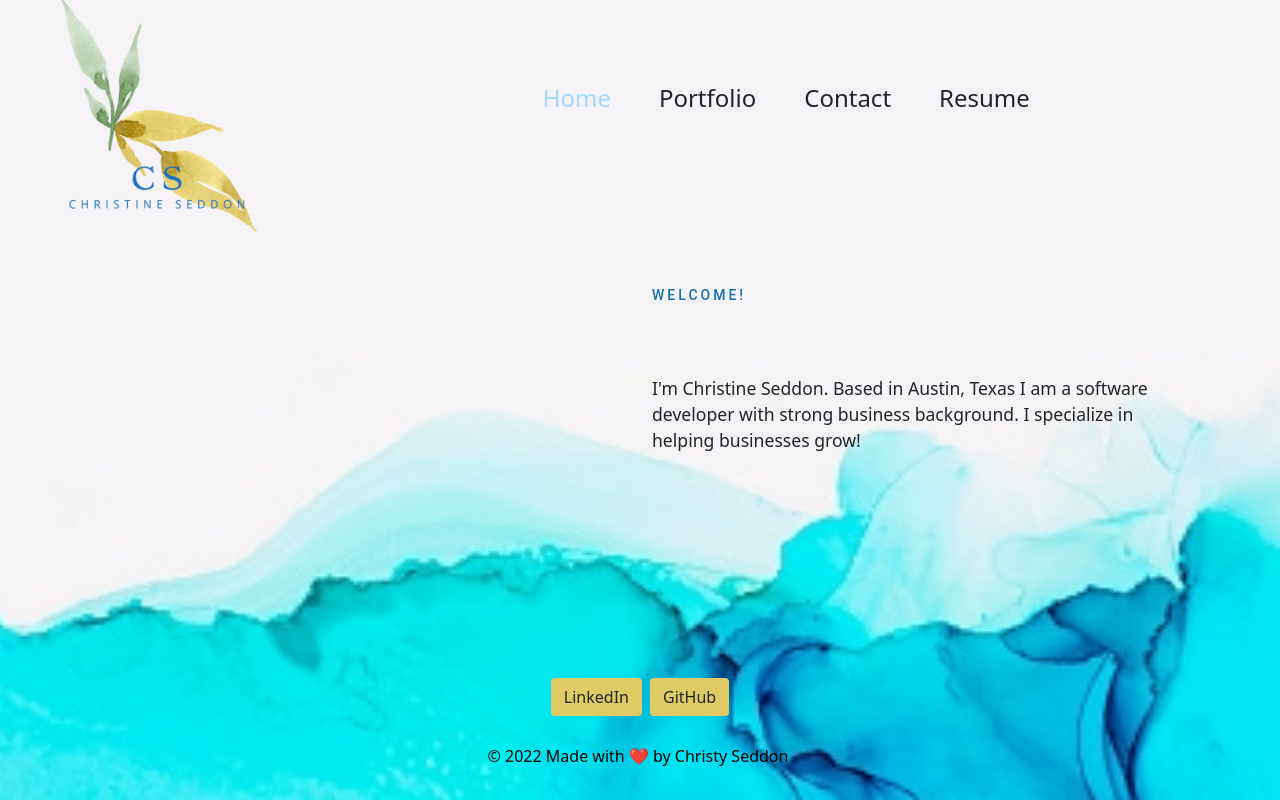
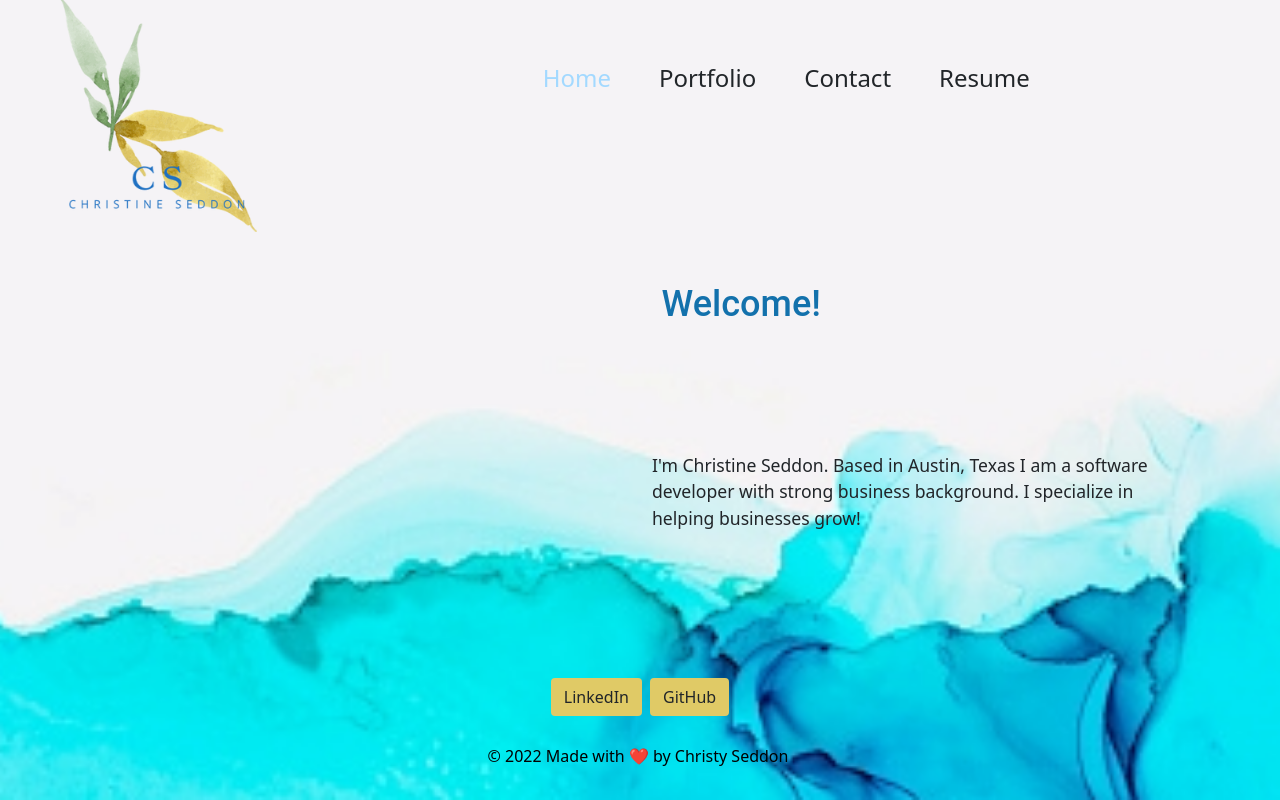
Before and after one commit to CSeddon01/cseddon_portfolio, a React (Create React App) app: page / in a window 1280 px wide. Built offline with nearby package versions, Linux system fonts and the light colour scheme.

Commit message:
Added welcome animation

```diff
--- a/src/App.js
+++ b/src/App.js
@@ -8,7 +8,6 @@ import Footer from './components/Footer';
 import Resume from './components/Resume';
 import 'bootstrap/dist/css/bootstrap.min.css';
 import './index.css';
-
 
 export default function App() {
   const [pages] = useState([
@@ -44,6 +43,5 @@ export default function App() {
         <Footer />
       </footer>
     </>
-
   );
 }
--- a/src/components/About.js
+++ b/src/components/About.js
@@ -1,34 +1,18 @@
 import React from 'react';
 
-export default function About({ appName, appInfo }) {
+export default function About() {
+    return (
 
-    return (
         <section className='bg_color' id='about'>
             <div className='container'>
                 <div className='row align-items-center flex-row-reverse'>
                     <div className='col-lg-6'>
+                      <h1 className='letter'>Welcome!</h1>
                         <div className='about_area_content_two'>
                             <div className='section_title_two undefined'>
-                                <h6>Welcome!</h6>
-
                             </div>
-                            <p className="text-purple">I'm Christine Seddon. Based in Austin, Texas I am a software developer with strong business background.  I specialize in helping businesses grow!</p>
+                            <p>I'm Christine Seddon. Based in Austin, Texas I am a software developer with strong business background.  I specialize in helping businesses grow!</p>
                         </div>
-                        {/* <ul className='nav nav-tabs' role='tablist'>
-                            <li className='nav-items'>
-                                <a className='nav-link active' data-toggle='tab' href="#" role='tab' aria-controls='home' aria-selected='true' style={{ backgroundColor: "#96e6b3" }}>Professional</a>
-                            </li>
-                        </ul>
-                        <ul className='nav nav-tabs' role='tablist'>
-                            <li className='nav-items'>
-                                <a className='nav-link active' data-toggle='tab' href="#" role='tab' aria-controls='home' aria-selected='true' style={{ backgroundColor: '#a3d9ff' }}>Self-motivated</a>
-                            </li>
-                        </ul>
-                        <ul className='nav nav-tabs' role='tablist'>
-                            <li className='nav-items'>
-                                <a className='nav-link active' data-toggle='tab' href="#" role='tab' aria-controls='home' aria-selected='true' style={{ backgroundColor: '#7e6b8f' }}>Lifelong Learner</a>
-                            </li>
-                        </ul> */}
                     </div>
                 </div>
             </div>
--- a/src/index.css
+++ b/src/index.css
@@ -102,7 +102,6 @@ button {
   font-weight: 600;
   margin-bottom: 30px;
   padding: 10px 15px;
-
 }
 
 button:hover {
@@ -148,7 +147,7 @@ nav {
   display: flex;
   float: right;
   flex-direction: row;
- width: 75%;
+  width: 75%;
 }
 
 nav ul {
@@ -157,7 +156,7 @@ nav ul {
   list-style: none;
   font-size: 150%;
   margin: 50px;
-  padding: 30px;
+  padding: 10px;
 }
 
 nav ul li:hover {
@@ -333,3 +332,16 @@ textarea {
   background-size: cover;
   background-image: url(./assets/images/deepwater.jpg);
 }
+
+.letter {
+  height: 100px;
+  width: 500px;
+  margin: 0 auto; /* So as to center the box */
+  transition-property: width;
+  transition-duration: 2s;
+  color: var(--tertiary);
+}
+
+.letter:hover {
+  width: 50px;
+}
```
Also changed, not shown: src/components/Nav.js (indentation only), 1 other file (tests, documents, lock files or other folders).
